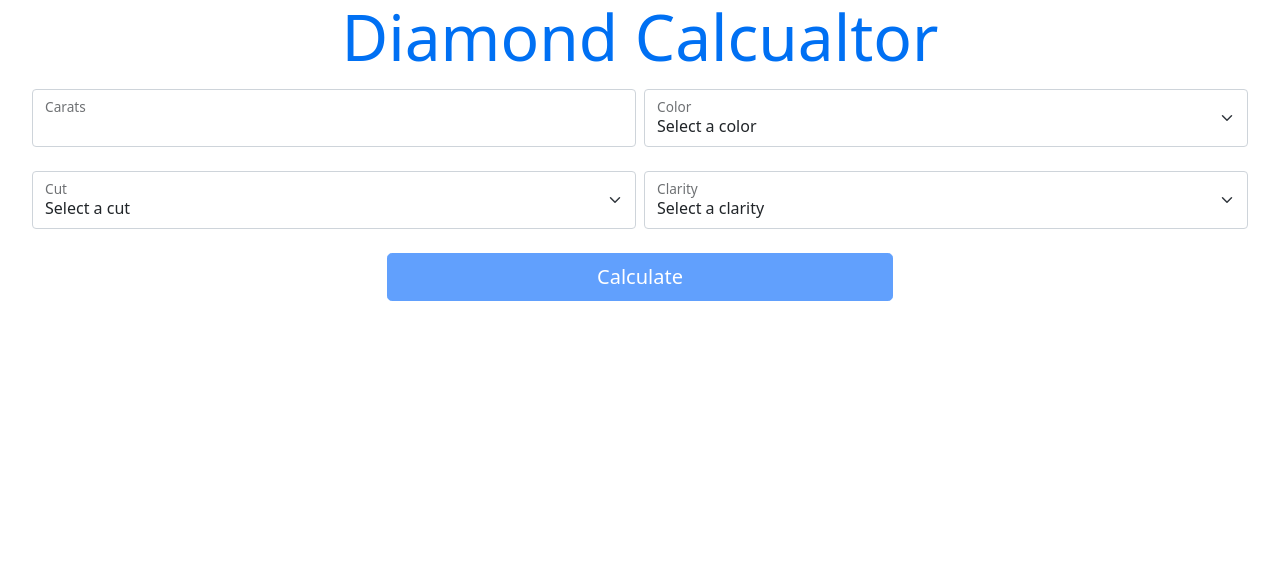
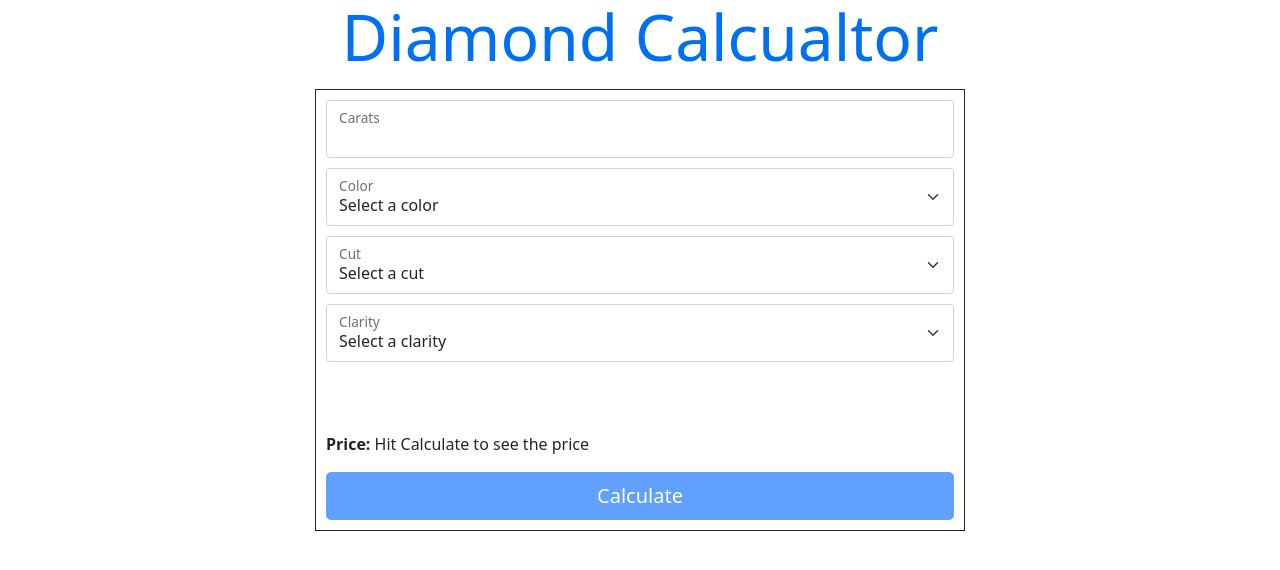
Before and after one commit to zidzinsky/react-diaomond-test, a Next.js app: page / in a window 1280 px wide. Shown: the top 570 px of the page. Built offline with nearby package versions, Linux system fonts and the light colour scheme.

Commit message:
Add Business Logic

```diff
--- a/package.json
+++ b/package.json
@@ -8,7 +8,9 @@
     "lint": "next lint"
   },
   "dependencies": {
+    "axios": "^0.24.0",
     "bootstrap": "^5.1.3",
+    "dotenv": "^10.0.0",
     "formik": "^2.2.9",
     "mdbreact": "^5.2.0",
     "next": "12.0.7",
--- a/pages/api/hello.js
+++ /dev/null
@@ -1,5 +0,0 @@
-// Next.js API route support: https://nextjs.org/docs/api-routes/introduction
-
-export default function handler(req, res) {
-  res.status(200).json({ name: 'John Doe' })
-}
--- /dev/null
+++ b/pages/api/price.js
@@ -0,0 +1,25 @@
+// Next.js API route support: https://nextjs.org/docs/api-routes/introduction
+import * as dotenv from 'dotenv';
+import axios from 'axios';
+
+dotenv.config();
+
+export default async function handler(req, res) {
+  try {
+    const { body = {} } = req;
+
+    const response = await axios({
+      method: 'post',
+      url: `${process.env.DIAMOND_API}/price`,
+      data: { ...body },
+    });
+
+    res.status(200).json({ ...response.data });
+  } catch (e) {
+    console.log(e);
+
+    if (e.response) {
+      res.status(200).json({ success: false, msg: e.response.data.msg });
+    }
+  }
+}
--- a/pages/index.js
+++ b/pages/index.js
@@ -1,3 +1,4 @@
+import { React, useState } from 'react';
 import Head from 'next/head';
 import styles from '../styles/Home.module.css';
 import * as yup from 'yup';
@@ -5,7 +6,6 @@ import { Formik } from 'formik';
 import { Button, Form, Row, Col, FloatingLabel, Stack } from 'react-bootstrap';
 
 import 'bootstrap/dist/css/bootstrap.min.css';
-
 const schema = yup.object().shape({
   carat: yup.number().required(),
   color: yup.string().required(),
@@ -13,7 +13,21 @@ const schema = yup.object().shape({
   clarity: yup.string().required(),
 });
 
+const gridStyles = {
+  maxWidth: 650 + 'px',
+  border: '1px solid',
+  margin: 'auto',
+  padding: 10 + 'px',
+  display: 'flex',
+  flexDirection: 'column',
+  alignItems: 'center',
+  alignContent: 'center',
+  gap: 10 + 'px',
+};
+
 export default function Home() {
+  const [priceObj, setPriceOb] = useState(null);
+
   return (
     <div className={styles.container}>
       <Head>
@@ -29,7 +43,20 @@ export default function Home() {
       <Formik
         validateOnMount={true}
         validationSchema={schema}
-        onSubmit={console.log}
+        onSubmit={async (values, actions) => {
+          const res = await fetch('/api/price', {
+            body: JSON.stringify({ ...values }),
+            headers: {
+              'Content-Type': 'application/json',
+            },
+            method: 'POST',
+          });
+
+          const result = await res.json();
+          console.dir(result);
+          setPriceOb({ ...result });
+          actions.setSubmitting(false);
+        }}
         initialValues={{
           carat: null,
           color: null,
@@ -39,8 +66,14 @@ export default function Home() {
       >
         {({ handleSubmit, handleChange, values, touched, isSubmitting, errors }) => (
           <Form noValidate onSubmit={handleSubmit}>
-            <Row className="g-2 mb-4">
-              <Form.Group as={Col} md="6" controlId="validationCarat" className="position-relative">
+            <div className="grid" style={gridStyles}>
+              <Form.Group
+                as={Col}
+                md="10"
+                controlId="validationColor"
+                className="position-relative"
+                style={{ width: 100 + '%' }}
+              >
                 <FloatingLabel label="Carats">
                   <Form.Control
                     type="number"
@@ -50,11 +83,22 @@ export default function Home() {
                     isValid={touched.firstName && !errors.firstName}
                   ></Form.Control>
                 </FloatingLabel>
-                <Form.Control.Feedback tooltip>Looks good!</Form.Control.Feedback>
               </Form.Group>
-              <Form.Group as={Col} md="6" controlId="validationColor" className="position-relative">
+              <Form.Group
+                as={Col}
+                md="10"
+                controlId="validationColor"
+                className="position-relative"
+                style={{ width: 100 + '%' }}
+              >
                 <FloatingLabel label="Color">
-                  <Form.Select name="color" value={values.color} onChange={handleChange} aria-label="Select a color">
+                  <Form.Select
+                    name="color"
+                    value={values.color}
+                    onChange={handleChange}
+                    aria-label="Select a color"
+                    style={{ width: 100 + '%' }}
+                  >
                     <option value="">Select a color</option>
                     <option value="D">D</option>
                     <option value="E">E</option>
@@ -65,12 +109,14 @@ export default function Home() {
                     <option value="J">J</option>
                   </Form.Select>
                 </FloatingLabel>
-
-                <Form.Control.Feedback tooltip>Looks good!</Form.Control.Feedback>
               </Form.Group>
-            </Row>
-            <Row className="g-2 mb-4">
-              <Form.Group as={Col} md="6" controlId="validationCut" className="position-relative">
+              <Form.Group
+                as={Col}
+                md="10"
+                controlId="validationCut"
+                className="position-relative"
+                style={{ width: 100 + '%' }}
+              >
                 <FloatingLabel label="Cut">
                   <Form.Select name="cut" value={values.cut} onChange={handleChange} aria-label="Select a Cut">
                     <option value="">Select a cut</option>
@@ -81,10 +127,14 @@ export default function Home() {
                     <option value="Heart">Heart</option>
                   </Form.Select>
                 </FloatingLabel>
-
-                <Form.Control.Feedback tooltip>Looks good!</Form.Control.Feedback>
               </Form.Group>
-              <Form.Group as={Col} md="6" controlId="validationClarity" className="position-relative">
+              <Form.Group
+                as={Col}
+                md="10"
+                controlId="validationClarity"
+                className="position-relative"
+                style={{ width: 100 + '%' }}
+              >
                 <FloatingLabel label="Clarity">
                   <Form.Select
                     name="clarity"
@@ -102,20 +152,28 @@ export default function Home() {
                     <option value="SI2">SI2</option>
                   </Form.Select>
                 </FloatingLabel>
-
-                <Form.Control.Feedback tooltip>Looks good!</Form.Control.Feedback>
               </Form.Group>
-            </Row>
-            <Stack className="col-md-5 mx-auto">
+              <Stack gap={6} style={{ marginTop: 60 + 'px' }}>
+                <p>
+                  <span style={{ fontWeight: 'bold' }}>Price: </span>
+                  {!priceObj ? (
+                    'Hit Calculate to see the price'
+                  ) : priceObj.success ? (
+                    `${priceObj.value} ${priceObj.currency}`
+                  ) : (
+                    <span style={{ color: 'red' }}>{priceObj.msg}</span>
+                  )}
+                </p>
                 <Button
                   variant="primary"
                   size="lg"
                   type="submit"
                   disabled={Object.keys(errors).length > 0 || isSubmitting}
                 >
-                Calculate
+                  {isSubmitting ? 'Calculating' : 'Calculate'}
                 </Button>
               </Stack>
+            </div>
           </Form>
         )}
       </Formik>
--- a/styles/Home.module.css
+++ b/styles/Home.module.css
@@ -73,13 +73,13 @@
   align-items: center;
   justify-content: center;
   flex-wrap: wrap;
-  max-width: 800px;
+  max-width: 200px;
 }
 
 .card {
   margin: 1rem;
   padding: 1.5rem;
-  text-align: left;
+  text-align: center;
   color: inherit;
   text-decoration: none;
   border: 1px solid #eaeaea;
```
Also changed, not shown: 2 other files (tests, documents, lock files or other folders). Lines whose indentation alone changed are shown as unchanged.
